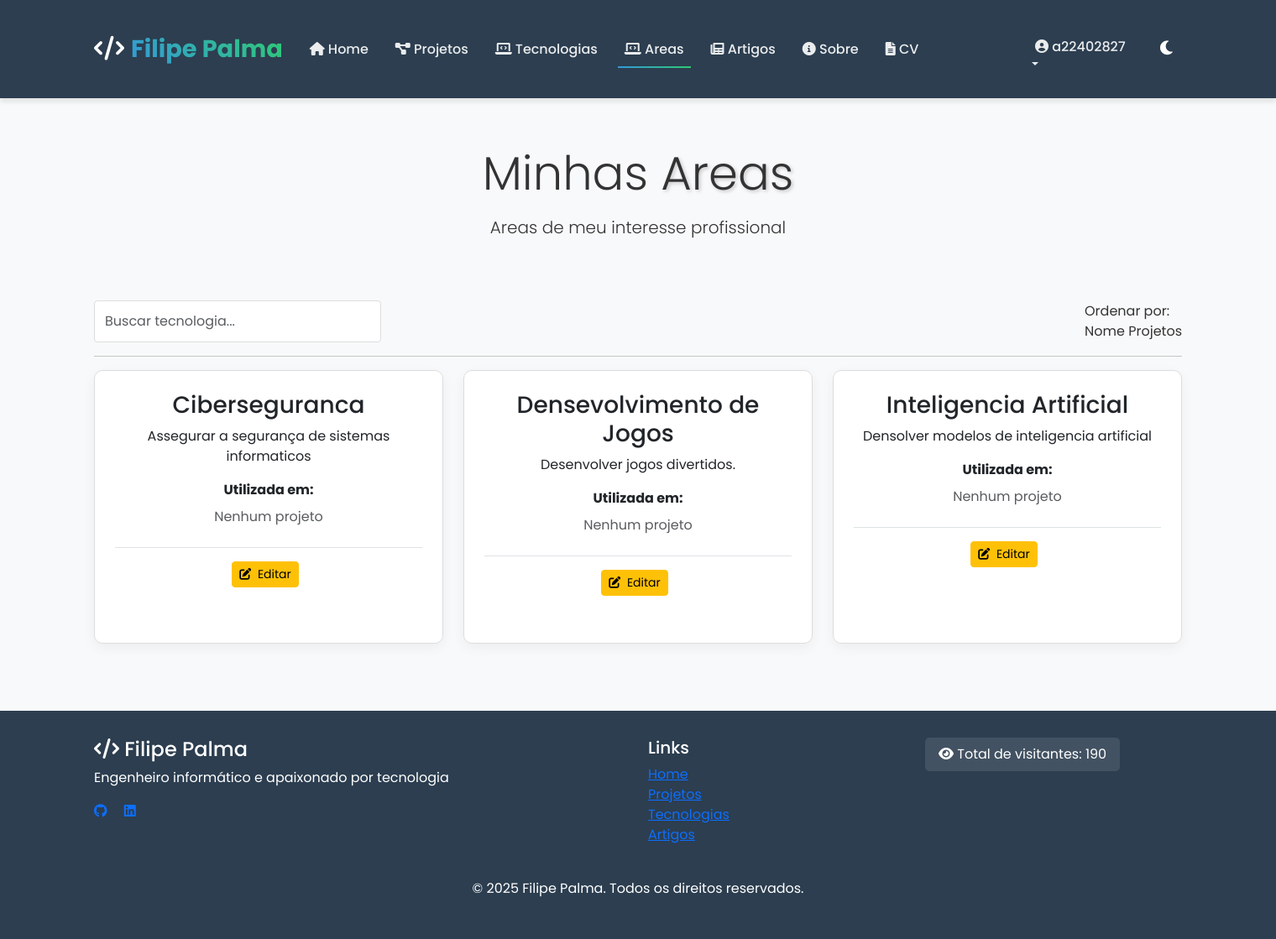
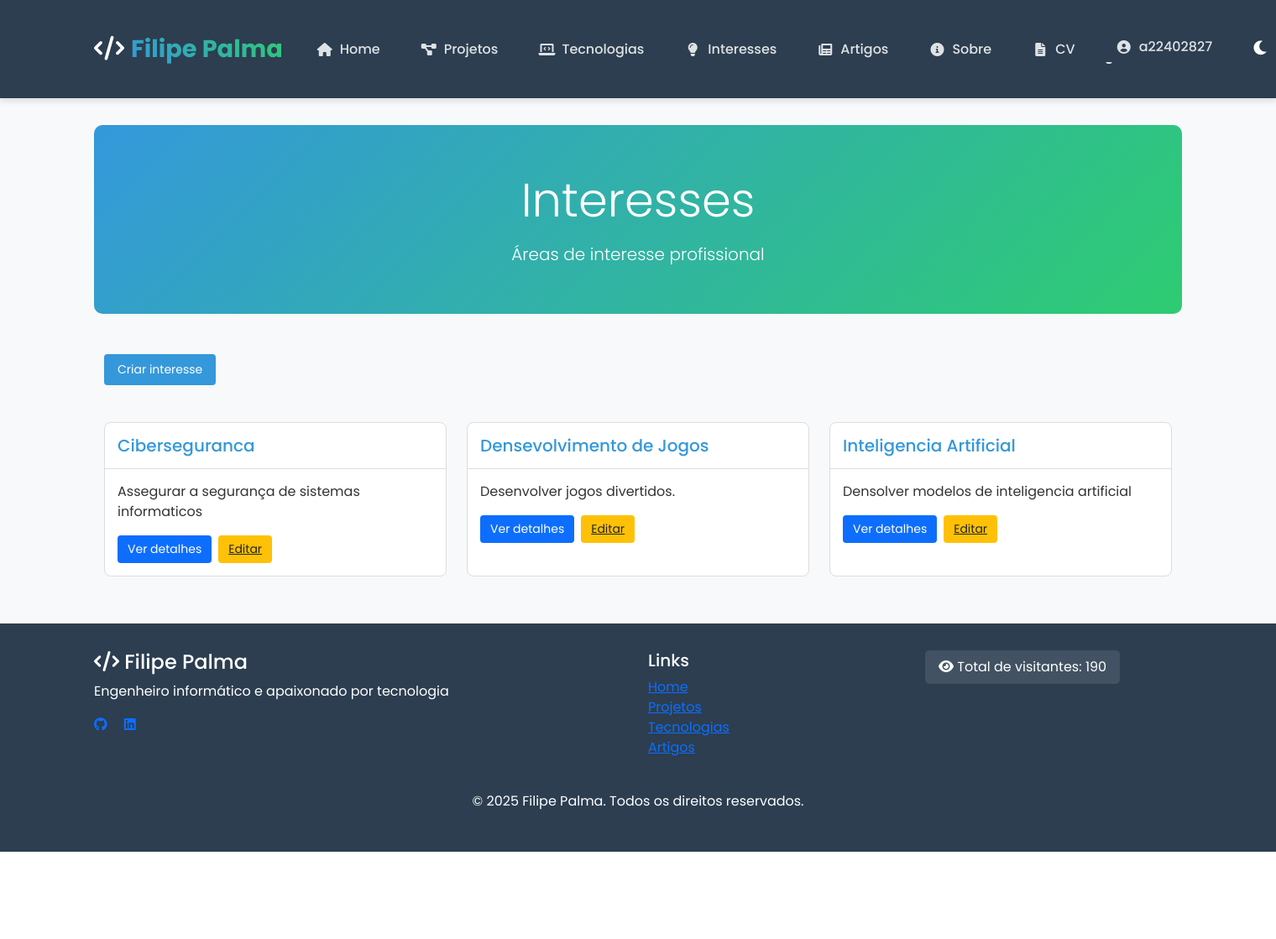
Before and after one commit to filipe-palma/DjangoPWProject, a Django app: page /portfolio/areainteresse/ in a window 1520 px wide. Shown: the whole page at 84% size. After the commit the page ends 1015 px from the top, so only its background shows below. Run offline with Django 5.2, Linux system fonts and the light colour scheme; a user stored in the database is signed in; data comes from the database, SQL or seed files in the repository; both versions use the stored data as it was after the commit.

Commit message:
Refactor navigation styles and improve layout in navbar; add new CSS for dropdown and fix active link highlighting

```diff
--- a/portfolio/templates/portfolio/areainteresse.html
+++ b/portfolio/templates/portfolio/areainteresse.html
@@ -1,70 +1,173 @@
 {% extends "portfolio/base.html" %}
-{% block title %}Minhas Areas de Interesse{% endblock %}
+{% block title %}Interesses{% endblock %}
+
+{% block extra_css %}
+<style>
+  .tech-card {
+    transition: all 0.3s ease;
+    border-radius: 15px;
+    overflow: hidden;
+    height: 100%;
+    box-shadow: 0 4px 8px rgba(0,0,0,0.1);
+  }
+
+  .tech-card:hover {
+    transform: translateY(-10px);
+    box-shadow: 0 10px 25px rgba(0,0,0,0.2);
+  }
+
+  .tech-header {
+    background: linear-gradient(135deg, var(--primary-color) 0%, var(--secondary-color) 100%);
+    color: white;
+    padding: 2rem 0;
+    margin-bottom: 3rem;
+    border-radius: 10px;
+  }
+
+  .tech-filter {
+    margin-bottom: 2rem;
+  }
+
+  .tech-usage {
+    display: inline-block;
+    background-color: var(--bg-color);
+    padding: 0.2rem 0.7rem;
+    border-radius: 20px;
+    font-size: 0.8rem;
+    margin-right: 0.5rem;
+    margin-bottom: 0.5rem;
+    border: 1px solid var(--border-color);
+  }
+
+  /* Estilo dos cards de interesse inspirado na imagem fornecida */
+  .interesse-card {
+    border: 1px solid var(--border-color);
+    border-radius: 8px;
+    overflow: hidden;
+    transition: all 0.3s ease;
+    height: 100%;
+    background-color: var(--card-bg);
+  }
+
+  .interesse-card:hover {
+    box-shadow: 0 5px 15px rgba(0,0,0,0.1);
+    transform: translateY(-5px);
+  }
+
+  .interesse-header {
+    padding: 15px;
+    border-bottom: 1px solid var(--border-color);
+  }
+
+  .interesse-header h3 {
+    margin: 0;
+    font-size: 1.25rem;
+    color: var(--primary-color);
+  }
+
+  .interesse-body {
+    padding: 15px;
+  }
+
+  .interesse-actions {
+    display: flex;
+    gap: 8px;
+    margin-top: 10px;
+  }
+
+  .btn-ver {
+    background-color: #0d6efd;
+    color: white;
+  }
+
+  .btn-editar {
+    background-color: #ffc107;
+    color: #212529;
+  }
+
+  .btn-eliminar {
+    background-color: #dc3545;
+    color: white;
+  }
+
+  .btn-action {
+    border-radius: 4px;
+    padding: 6px 12px;
+    font-size: 14px;
+    border: none;
+    cursor: pointer;
+  }
+
+  /* Botão de criar interesse como na imagem */
+  .btn-criar {
+    background-color: var(--primary-color);
+    color: white;
+    border: none;
+    border-radius: 4px;
+    padding: 8px 16px;
+    font-size: 14px;
+    cursor: pointer;
+    margin-bottom: 20px;
+  }
+</style>
+{% endblock %}
 
 {% block content %}
-  <!-- Hero Section para Tecnologias -->
+  <!-- Hero Section para Áreas de Interesse -->
   <section class="tech-header text-center mb-5" data-aos="fade-up">
     <div class="container py-4">
-      <h1 class="display-4 mb-3">Minhas <span style="text-shadow: 2px 2px 4px rgba(0,0,0,0.2);">Areas</span></h1>
-      <p class="lead mb-0">Areas de meu interesse profissional</p>
+      <h1 class="display-4 mb-3">Interesses</h1>
+      <p class="lead mb-0">Áreas de interesse profissional</p>
     </div>
   </section>
 
-  <!-- Filtro e Ordenação -->
-  <div class="tech-filter" data-aos="fade-up">
-    <div class="d-flex justify-content-between align-items-center flex-wrap">
-      <div class="mb-3 mb-md-0">
-        <input type="text" class="form-control" id="techSearch" placeholder="Buscar tecnologia...">
-      </div>
-
-      <div>
-        <label class="me-2">Ordenar por:</label>
-        <div class="sortable-options">
-          <span class="sort-option active" data-sort="name">Nome</span>
-          <span class="sort-option" data-sort="projects">Projetos</span>
-        </div>
-      </div>
-    </div>
-
-
-    <hr>
-  </div>
-
-  <!-- Lista de Areas -->
-  <div class="row row-cols-1 row-cols-md-2 row-cols-lg-3 g-4 mb-5" id="techGrid">
-    {% for a in areainteresse %}
-      <div class="col tech-item" data-name="{{ a.nome|lower }}" data-projects="{{ a.projeto_set.count }}" data-aos="fade-up" data-aos-delay="{{ forloop.counter|add:'100' }}">
-        <div class="card tech-card h-100">
-          <div class="card-body text-center">
-            <h3 class="card-title">{{ a.nome }}</h3>
-            <p class="card-text">{{ a.descricao }}</p>
-
-            <div class="mt-3">
-              <p class="mb-2"><strong>Utilizada em:</strong></p>
-              <div>
-                {% for p in a.projeto_set.all %}
-                  <span class="tech-usage">{{ p.titulo }}</span>
-                {% empty %}
-                  <span class="text-muted">Nenhum projeto</span>
-                {% endfor %}
-              </div>
-            </div>
-
+  <div class="container">
+    <!-- Botão para Criar Interesse (visível apenas para administradores) -->
     {% if request.user.is_superuser or request.user.groups.all %}
       {% if request.user.is_superuser %}
-                <div class="mt-4 pt-3 border-top">
-                  <a href="{% url 'portfolio:editar_areainteresse' a.id %}" class="btn btn-sm btn-warning me-2">
-                    <i class="fas fa-edit me-1"></i> Editar
+        <div class="text-start mb-4">
+          <a href="{% url 'portfolio:editar_areainteresse' 0 %}" class="btn btn-criar">
+            Criar interesse
           </a>
         </div>
       {% else %}
         {% for group in request.user.groups.all %}
           {% if group.name == 'Gestores' %}
-                    <div class="mt-4 pt-3 border-top">
-                      <a href="{% url 'portfolio:editar_areainteresse' a.id %}" class="btn btn-sm btn-warning me-2">
-                        <i class="fas fa-edit me-1"></i> Editar
+            <div class="text-start mb-4">
+              <a href="{% url 'portfolio:editar_areainteresse' 0 %}" class="btn btn-criar">
+                Criar interesse
               </a>
             </div>
+          {% endif %}
+        {% endfor %}
+      {% endif %}
+    {% endif %}
+
+    <!-- Lista de Áreas de Interesse no estilo da imagem -->
+    <div class="row">
+      {% for a in areainteresse %}
+        <div class="col-md-6 col-lg-4 mb-4">
+          <div class="interesse-card">
+            <div class="interesse-header">
+              <h3>{{ a.nome }}</h3>
+            </div>
+            <div class="interesse-body">
+              <p>{{ a.descricao|truncatechars:120 }}</p>
+              <div class="interesse-actions">
+                <button type="button" class="btn-action btn-ver" data-bs-toggle="modal" data-bs-target="#interesseModal{{ a.id }}">
+                  Ver detalhes
+                </button>
+                {% if request.user.is_superuser or request.user.groups.all %}
+                  {% if request.user.is_superuser %}
+                    <a href="{% url 'portfolio:editar_areainteresse' a.id %}" class="btn-action btn-editar">
+                      Editar
+                    </a>
+                  {% else %}
+                    {% for group in request.user.groups.all %}
+                      {% if group.name == 'Gestores' %}
+                        <a href="{% url 'portfolio:editar_areainteresse' a.id %}" class="btn-action btn-editar">
+                          Editar
+                        </a>
                       {% endif %}
                     {% endfor %}
                   {% endif %}
@@ -72,14 +175,84 @@
               </div>
             </div>
           </div>
+
+          <!-- Modal de Detalhes -->
+          <div class="modal fade" id="interesseModal{{ a.id }}" tabindex="-1" aria-labelledby="interesseModalLabel{{ a.id }}" aria-hidden="true">
+            <div class="modal-dialog modal-lg">
+              <div class="modal-content">
+                <div class="modal-header">
+                  <h5 class="modal-title" id="interesseModalLabel{{ a.id }}">{{ a.nome }}</h5>
+                  <button type="button" class="btn-close" data-bs-dismiss="modal" aria-label="Close"></button>
+                </div>
+                <div class="modal-body">
+                  <p>{{ a.descricao }}</p>
+
+                  {% if a.tecnologias.all %}
+                    <h6>Tecnologias:</h6>
+                    <div class="mb-3">
+                      {% for t in a.tecnologias.all %}
+                        <span class="tech-usage">{{ t.nome }}</span>
+                      {% endfor %}
+                    </div>
+                  {% endif %}
+
+                  {% if a.projetos.all %}
+                    <h6>Projetos:</h6>
+                    <div class="mb-3">
+                      {% for p in a.projetos.all %}
+                        <span class="tech-usage">{{ p.titulo }}</span>
+                      {% endfor %}
+                    </div>
+                  {% endif %}
+
+                  {% if a.disciplinas.all %}
+                    <h6>Disciplinas:</h6>
+                    <div class="mb-3">
+                      {% for d in a.disciplinas.all %}
+                        <span class="tech-usage">{{ d.nome }}</span>
+                      {% endfor %}
+                    </div>
+                  {% endif %}
+                </div>
+                <div class="modal-footer">
+                  <button type="button" class="btn btn-secondary" data-bs-dismiss="modal">Fechar</button>
+                </div>
+              </div>
+            </div>
+          </div>
+        </div>
       {% empty %}
         <div class="col-12 text-center py-5">
           <div class="card p-5">
-          <i class="fas fa-microchip fa-4x text-muted mb-3"></i>
-          <h3>Nenhuma area de interesse encontrada</h3>
-          <p>Ainda não há areas de interesse cadastradas.</p>
+            <i class="fas fa-lightbulb fa-4x text-muted mb-3"></i>
+            <h3>Nenhuma área de interesse encontrada</h3>
+            <p>Ainda não há áreas de interesse cadastradas.</p>
           </div>
         </div>
       {% endfor %}
     </div>
 {% endblock %}
+
+{% block extra_js %}
+<script>
+  document.addEventListener('DOMContentLoaded', function() {
+    // Ativar tooltips do Bootstrap
+    const tooltipTriggerList = [].slice.call(document.querySelectorAll('[data-bs-toggle="tooltip"]'))
+    tooltipTriggerList.map(function (tooltipTriggerEl) {
+      return new bootstrap.Tooltip(tooltipTriggerEl)
+    })
+
+    // Animação aos cards
+    const cards = document.querySelectorAll('.interesse-card');
+    cards.forEach(card => {
+      card.addEventListener('mouseenter', function() {
+        this.style.transform = 'translateY(-10px)';
+      });
+
+      card.addEventListener('mouseleave', function() {
+        this.style.transform = 'translateY(0)';
+      });
+    });
+  });
+</script>
+{% endblock %}
--- a/portfolio/templates/portfolio/base.html
+++ b/portfolio/templates/portfolio/base.html
@@ -14,6 +14,7 @@
   <link href="https://cdn.jsdelivr.net/npm/aos@2.3.4/dist/aos.css" rel="stylesheet">
   <!-- Custom CSS -->
   <link href="/static/portfolio/css/style.css" rel="stylesheet">
+  <link href="/static/portfolio/css/navbar-fix.css" rel="stylesheet">
   {% block extra_css %}{% endblock %}
 </head>
 <body>
@@ -29,37 +30,37 @@
         <div class="collapse navbar-collapse justify-content-between" id="navbarNav">
           <ul class="navbar-nav">
             <li class="nav-item">
-              <a class="nav-link" href="{% url 'portfolio:index' %}"><i class="fas fa-home"></i> Home</a>
+              <a class="nav-link" href="{% url 'portfolio:index' %}"><i class="fas fa-home"></i><span>Home</span></a>
             </li>
             <li class="nav-item">
-              <a class="nav-link" href="{% url 'portfolio:projetos' %}"><i class="fas fa-project-diagram"></i> Projetos</a>
+              <a class="nav-link" href="{% url 'portfolio:projetos' %}"><i class="fas fa-project-diagram"></i><span>Projetos</span></a>
             </li>
             <li class="nav-item">
-              <a class="nav-link" href="{% url 'portfolio:tecnologias' %}"><i class="fas fa-laptop-code"></i> Tecnologias</a>
+              <a class="nav-link" href="{% url 'portfolio:tecnologias' %}"><i class="fas fa-laptop-code"></i><span>Tecnologias</span></a>
             </li>
             <li class="nav-item">
-              <a class="nav-link" href="{% url 'portfolio:areainteresse' %}"><i class="fas fa-laptop-code"></i> Areas</a>
+              <a class="nav-link" href="{% url 'portfolio:areainteresse' %}"><i class="fas fa-lightbulb"></i><span>Interesses</span></a>
             </li>
             <li class="nav-item">
-              <a class="nav-link" href="{% url 'artigos:artigo-list' %}"><i class="fas fa-newspaper"></i> Artigos</a>
+              <a class="nav-link" href="{% url 'artigos:artigo-list' %}"><i class="fas fa-newspaper"></i><span>Artigos</span></a>
             </li>
             <li class="nav-item">
-              <a class="nav-link" href="{% url 'portfolio:apresentacao' %}"><i class="fas fa-info-circle"></i> Sobre</a>
+              <a class="nav-link" href="{% url 'portfolio:apresentacao' %}"><i class="fas fa-info-circle"></i><span>Sobre</span></a>
             </li>
             <li class="nav-item">
-              <a class="nav-link" href="{% url 'portfolio:cv' %}"><i class="fas fa-file-alt"></i> CV</a>
+              <a class="nav-link" href="{% url 'portfolio:cv' %}"><i class="fas fa-file-alt"></i><span>CV</span></a>
             </li>
           </ul>
           <ul class="navbar-nav">
             {% if user.is_authenticated %}
               <li class="nav-item dropdown">
                 <a class="nav-link dropdown-toggle" href="#" id="userDropdown" role="button" data-bs-toggle="dropdown" aria-expanded="false">
-                  <i class="fas fa-user-circle"></i> {{ user.username }}
+                  <i class="fas fa-user-circle"></i><span>{{ user.username }}</span>
                 </a>
                 <ul class="dropdown-menu" aria-labelledby="userDropdown">
                   <li>
                     <a class="dropdown-item" href="{% url 'profile' %}">
-                      <i class="fas fa-id-card"></i> Meu Perfil
+                      <i class="fas fa-id-card"></i><span>Meu Perfil</span>
                     </a>
                   </li>
 
@@ -69,34 +70,34 @@
                         <li><hr class="dropdown-divider"></li>
                         <li>
                           <span class="dropdown-item-text text-primary fw-bold">
-                            <i class="fas fa-user-shield"></i> Menu do Gestor
+                            <i class="fas fa-user-shield"></i><span>Menu do Gestor</span>
                           </span>
                         </li>
                         <li>
                           <a class="dropdown-item" href="{% url 'user_list' %}">
-                            <i class="fas fa-users-cog"></i> Gerenciar Usuários
+                            <i class="fas fa-users-cog"></i><span>Gerenciar Usuários</span>
                           </a>
                         </li>
                         <li>
                           <a class="dropdown-item" href="{% url 'portfolio:criar_projeto' %}">
-                            <i class="fas fa-plus-circle"></i> Novo Projeto
+                            <i class="fas fa-plus-circle"></i><span>Novo Projeto</span>
                           </a>
                         </li>
                       {% elif group.name == 'Autores' %}
                         <li><hr class="dropdown-divider"></li>
                         <li>
                           <span class="dropdown-item-text text-success fw-bold">
-                            <i class="fas fa-pen-fancy"></i> Menu do Autor
+                            <i class="fas fa-pen-fancy"></i><span>Menu do Autor</span>
                           </span>
                         </li>
                         <li>
                           <a class="dropdown-item" href="{% url 'artigos:artigo-create' %}">
-                            <i class="fas fa-plus-circle"></i> Novo Artigo
+                            <i class="fas fa-plus-circle"></i><span>Novo Artigo</span>
                           </a>
                         </li>
                         <li>
                           <a class="dropdown-item" href="{% url 'artigos:comentarios-moderacao' %}">
-                            <i class="fas fa-comments"></i> Moderar Comentários
+                            <i class="fas fa-comments"></i><span>Moderar Comentários</span>
                           </a>
                         </li>
                       {% endif %}
@@ -106,17 +107,17 @@
                   <li><hr class="dropdown-divider"></li>
                   <li>
                     <a class="dropdown-item text-danger" href="{% url 'logout' %}">
-                      <i class="fas fa-sign-out-alt"></i> Sair
+                      <i class="fas fa-sign-out-alt"></i><span>Sair</span>
                     </a>
                   </li>
                 </ul>
               </li>
             {% else %}
               <li class="nav-item">
-                <a class="nav-link" href="{% url 'login' %}"><i class="fas fa-sign-in-alt"></i> Entrar</a>
+                <a class="nav-link" href="{% url 'login' %}"><i class="fas fa-sign-in-alt"></i><span>Entrar</span></a>
               </li>
               <li class="nav-item">
-                <a class="nav-link" href="{% url 'register' %}"><i class="fas fa-user-plus"></i> Registrar</a>
+                <a class="nav-link" href="{% url 'register' %}"><i class="fas fa-user-plus"></i><span>Registrar</span></a>
               </li>
             {% endif %}
             <li>
@@ -189,5 +190,20 @@
   </script>
 
   {% block extra_js %}{% endblock %}
+
+  <script>
+    // Adicionar classe active ao link atual
+    document.addEventListener('DOMContentLoaded', function() {
+      const currentPath = window.location.pathname;
+      const navLinks = document.querySelectorAll('.navbar-nav .nav-link');
+
+      navLinks.forEach(link => {
+        const href = link.getAttribute('href');
+        if (href && currentPath === href) {
+          link.classList.add('active');
+        }
+      });
+    });
+  </script>
 </body>
 </html>
--- a/portfolio/templates/portfolio/cv.html
+++ b/portfolio/templates/portfolio/cv.html
@@ -330,7 +330,6 @@
             <span class="skill-badge">HTML5</span>
             <span class="skill-badge">CSS3</span>
             <span class="skill-badge">React</span>
-            <span class="skill-badge">Bootstrap</span>
           </div>
         </div>
 
@@ -338,7 +337,6 @@
           <h5>Backend</h5>
           <div class="mb-3">
             <span class="skill-badge">Django</span>
-            <span class="skill-badge">Flask</span>
             <span class="skill-badge">Node.js</span>
           </div>
         </div>
@@ -347,8 +345,6 @@
           <h5>Bancos de Dados</h5>
           <div class="mb-3">
             <span class="skill-badge">MySQL</span>
-            <span class="skill-badge">PostgreSQL</span>
-            <span class="skill-badge">MongoDB</span>
             <span class="skill-badge">SQLite</span>
           </div>
         </div>
--- /dev/null
+++ b/static/portfolio/css/navbar-fix.css
@@ -0,0 +1,111 @@
+/* Correção para o menu de navegação */
+.navbar-nav .nav-item .nav-link {
+  display: flex;
+  align-items: center;
+  padding: 0.5rem 1rem;
+  transition: all 0.3s ease;
+  position: relative;
+  overflow: hidden;
+}
+
+.navbar-nav .nav-item .nav-link i {
+  margin-right: 0;
+  width: 1.25rem;
+  text-align: center;
+  font-size: 1rem;
+  display: inline-flex;
+  align-items: center;
+  justify-content: center;
+}
+
+.navbar-nav .nav-item .nav-link span {
+  margin-left: 0.5rem;
+}
+
+.navbar-dark .navbar-nav .nav-link {
+  color: rgba(255, 255, 255, 0.85) !important;
+}
+
+.navbar-dark .navbar-nav .nav-link:hover,
+.navbar-dark .navbar-nav .nav-link:focus {
+  color: #ffffff !important;
+}
+
+/* Ajustar o dropdown do usuário */
+.navbar-nav .dropdown-menu {
+  background-color: var(--card-bg);
+  border: 1px solid var(--border-color);
+  box-shadow: 0 5px 15px rgba(0, 0, 0, 0.1);
+}
+
+.navbar-nav .dropdown-item {
+  color: var(--text-color);
+}
+
+[data-theme="dark"] .navbar-nav .dropdown-menu {
+  box-shadow: 0 5px 15px rgba(0, 0, 0, 0.3);
+}
+
+.navbar-nav .dropdown-item:hover,
+.navbar-nav .dropdown-item:focus {
+  background-color: var(--hover-color);
+  transition: all 0.2s ease;
+}
+
+/* Formatação dos links do dropdown */
+.dropdown-item {
+  display: flex !important;
+  align-items: center;
+  padding: 0.5rem 1rem;
+}
+
+.dropdown-item i {
+  margin-right: 0;
+  width: 1.25rem;
+  text-align: center;
+}
+
+.dropdown-item span {
+  margin-left: 0.5rem;
+}
+
+/* Estilos para textos descritivos no dropdown */
+.dropdown-item-text {
+  display: flex;
+  align-items: center;
+  padding: 0.5rem 1rem;
+}
+
+.dropdown-item-text i {
+  margin-right: 0;
+  width: 1.25rem;
+  text-align: center;
+}
+
+.dropdown-item-text span {
+  margin-left: 0.5rem;
+}
+
+/* Estilos responsivos para o menu */
+@media (max-width: 991px) {
+  .navbar-nav .nav-item .nav-link {
+    padding: 0.75rem 1rem;
+  }
+
+  .navbar-nav .dropdown-menu {
+    background-color: transparent;
+    border: none;
+    padding-left: 1.5rem;
+  }
+
+  .dropdown-item, .dropdown-item-text {
+    color: rgba(255, 255, 255, 0.85) !important;
+    padding: 0.5rem 0;
+  }
+
+  .navbar-dark .navbar-nav .dropdown-item:hover,
+  .navbar-dark .navbar-nav .dropdown-item:focus {
+    background-color: transparent;
+    color: #ffffff !important;
+  }
+}
--- a/static/portfolio/css/style.css
+++ b/static/portfolio/css/style.css
@@ -84,6 +84,7 @@ header {
   left: 0;
   background: linear-gradient(to right, var(--primary-color), var(--secondary-color));
   transition: width 0.3s ease;
+  z-index: 1;
 }
 
 .nav-link:hover::after {
```
Also changed, not shown: db.sqlite3. Lines whose indentation alone changed are shown as unchanged.
